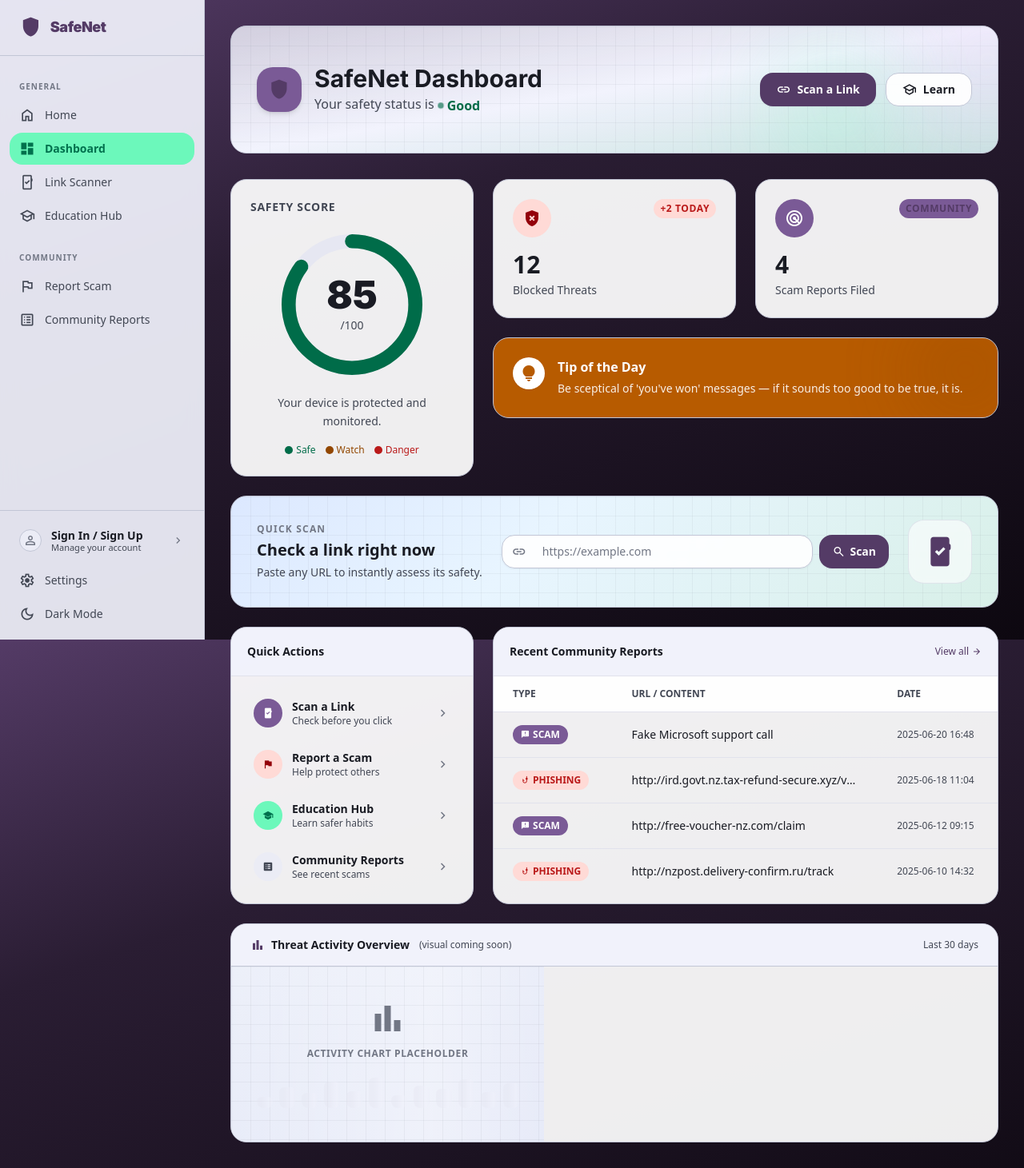
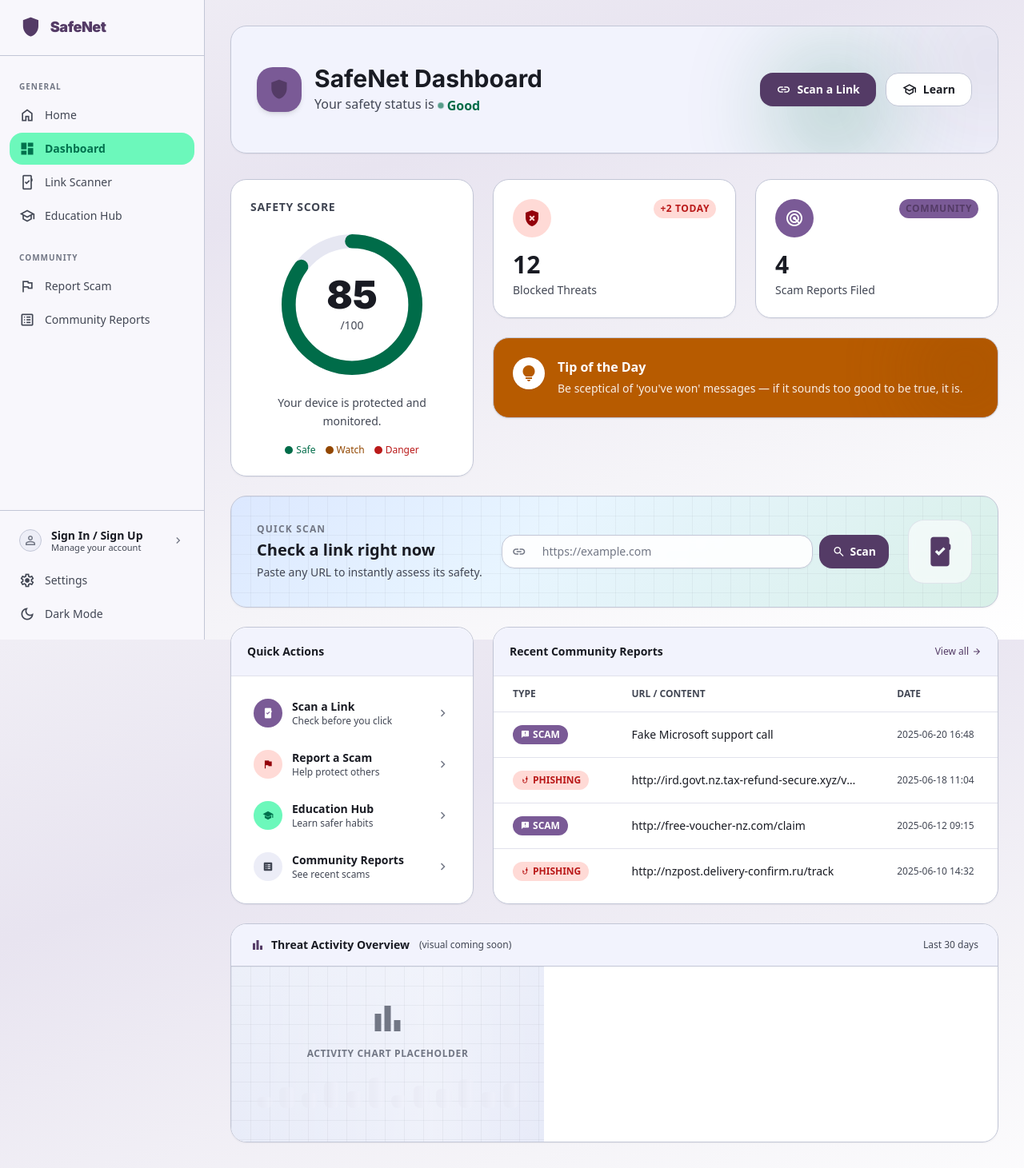
Before and after one commit to Ormiston-Senior-College-NZ/final-assessment-as91903-or-as91906-and-as91907-SalvatoreSH, a Flask app: page /dashboard in a window 1280 px wide. Shown: the whole page at 80% size. Run offline with Flask 3, Linux system fonts and the light colour scheme; some libraries are stand-ins or nearby versions.

Commit message:
Fix light mode bg + dashboard banner readability
- base.html: light mode now uses a clean grey-white gradient
  (#f0eef5 -> #e8e4f0 -> #f5f4f8 -> #ffffff) — surfaces are near-opaque
  so text is always readable. Dark mode keeps purple-to-black gradient
  with semi-transparent surfaces unchanged.
- index.html: dashboard welcome banner — removed img-placeholder-grid
  (was causing the metallic shimmer overlay). Orbs changed from
  bg-primary-fixed/bg-secondary-container (light colours) to
  bg-primary/bg-secondary at 8-10% opacity — barely visible tint,
  no interference with text.

```diff
--- a/SafeNet/templates/base.html
+++ b/SafeNet/templates/base.html
@@ -101,43 +101,47 @@
     </script>
 
     <style>
-        /* ── Global gradient background — always on, both themes ────────── */
+        /* ── Global background — theme-aware ────────────────────────────── */
         body {
-            background: linear-gradient(160deg, #543B66 0%, #2a1d33 35%, #0d0810 100%) fixed;
+            /* Light mode: clean grey-white gradient */
+            background: linear-gradient(160deg, #f0eef5 0%, #e8e4f0 30%, #f5f4f8 70%, #ffffff 100%) fixed;
             background-attachment: fixed;
             min-height: 100vh;
         }
 
-        /* Light theme surface overrides — semi-transparent so gradient bleeds through */
+        /* Light theme surface overrides — solid enough for readability */
         .bg-background                 { background-color: transparent !important; }
-        .bg-surface                    { background-color: rgba(249,249,255,0.92) !important; }
-        .bg-surface-container-lowest   { background-color: rgba(255,255,255,0.93) !important; }
-        .bg-surface-container-low      { background-color: rgba(242,243,253,0.90) !important; }
-        .bg-surface-container          { background-color: rgba(236,237,247,0.90) !important; }
-        .bg-surface-container-high     { background-color: rgba(230,231,242,0.90) !important; }
-        .bg-surface-container-highest  { background-color: rgba(225,226,236,0.90) !important; }
+        .bg-surface                    { background-color: rgba(249,249,255,0.97) !important; }
+        .bg-surface-container-lowest   { background-color: rgba(255,255,255,0.98) !important; }
+        .bg-surface-container-low      { background-color: rgba(242,243,253,0.97) !important; }
+        .bg-surface-container          { background-color: rgba(236,237,247,0.97) !important; }
+        .bg-surface-container-high     { background-color: rgba(230,231,242,0.97) !important; }
+        .bg-surface-container-highest  { background-color: rgba(225,226,236,0.97) !important; }
 
         nav.sidebar {
-            background-color: rgba(242,243,253,0.92) !important;
+            background-color: rgba(248,247,252,0.97) !important;
             backdrop-filter: blur(12px);
             -webkit-backdrop-filter: blur(12px);
         }
 
         header {
-            background-color: rgba(249,249,255,0.88) !important;
+            background-color: rgba(249,249,255,0.96) !important;
             backdrop-filter: blur(12px);
             -webkit-backdrop-filter: blur(12px);
         }
 
-        /* Mobile bottom nav */
         nav.md\:hidden {
-            background-color: rgba(249,249,255,0.92) !important;
+            background-color: rgba(249,249,255,0.97) !important;
             backdrop-filter: blur(12px);
             -webkit-backdrop-filter: blur(12px);
         }
 
-        /* ── Dark mode overrides ─────────────────────────────────────────── */
-        html.dark body                              { color: #e8e8f4; }
+        /* ── Dark mode: purple-to-black gradient ─────────────────────────── */
+        html.dark body {
+            background: linear-gradient(160deg, #543B66 0%, #2a1d33 35%, #0d0810 100%) fixed !important;
+            background-attachment: fixed !important;
+            color: #e8e8f4;
+        }
         html.dark .bg-background                   { background-color: transparent !important; }
         html.dark .bg-surface                      { background-color: rgba(26,27,35,0.88) !important; }
         html.dark .bg-surface-container-lowest     { background-color: rgba(20,21,32,0.90) !important; }
@@ -174,15 +178,14 @@
         html.dark .bg-error-container              { background-color: #690005; }
         html.dark .text-on-error-container         { color: #ffdad6; }
 
-        /* Sidebar + header dark */
         html.dark nav.sidebar {
-            background-color: rgba(26,27,35,0.90) !important;
+            background-color: rgba(26,27,35,0.92) !important;
             border-right: 1px solid #3a3c50;
             backdrop-filter: blur(12px);
             -webkit-backdrop-filter: blur(12px);
         }
         html.dark header {
-            background-color: rgba(26,27,35,0.88) !important;
+            background-color: rgba(26,27,35,0.90) !important;
             border-color: #3a3c50;
             backdrop-filter: blur(12px);
             -webkit-backdrop-filter: blur(12px);
@@ -191,7 +194,6 @@
             background-color: rgba(26,27,35,0.92) !important;
         }
 
-        /* Input/select dark */
         html.dark input, html.dark textarea, html.dark select {
             background-color: rgba(33,34,46,0.95);
             border-color: #3a3c50;
@@ -201,8 +203,8 @@
             color: #8a8d9e;
         }
 
-        /* ── Purple accent already set in Tailwind config — focus ring ─── */
-        :focus-visible       { outline-color: #543B66 !important; }
+        /* ── Focus ring ──────────────────────────────────────────────────── */
+        :focus-visible { outline-color: #543B66 !important; }
     </style>
 
     {% block extra_head %}{% endblock %}
--- a/SafeNet/templates/index.html
+++ b/SafeNet/templates/index.html
@@ -4,18 +4,17 @@
 {% block content %}
 
 <!-- ══════════════════════════════════════════════════════════════════════════
-     WELCOME BANNER  — visual image section + greeting
+     WELCOME BANNER
      ══════════════════════════════════════════════════════════════════════════ -->
 <div class="relative rounded-2xl overflow-hidden mb-8 border border-outline-variant shadow-sm min-h-[160px]
             flex items-center bg-surface-container-low reveal">
 
-    <!-- Background gradient + grid pattern -->
-    <div class="absolute inset-0 bg-gradient-to-br from-primary/10 via-surface-container-low to-secondary-container/20
-                img-placeholder-grid pointer-events-none"></div>
+    <!-- Subtle tinted gradient — no grid, no shimmer -->
+    <div class="absolute inset-0 bg-gradient-to-br from-primary/8 via-transparent to-secondary/5 pointer-events-none"></div>
 
-    <!-- Decorative orbs -->
-    <div class="deco-blob orb-drift   w-48 h-48 bg-primary-fixed   -top-10 -right-16  opacity-40"></div>
-    <div class="deco-blob orb-drift-2 w-32 h-32 bg-secondary-container bottom-0 right-32 opacity-30"></div>
+    <!-- Decorative orbs — muted so they don't wash out text -->
+    <div class="deco-blob orb-drift   w-48 h-48 bg-primary   -top-10 -right-16  opacity-10"></div>
+    <div class="deco-blob orb-drift-2 w-32 h-32 bg-secondary  bottom-0 right-32  opacity-8"></div>
 
     <!-- Content -->
     <div class="relative z-10 flex flex-col md:flex-row md:items-center justify-between gap-6 p-6 md:p-8 w-full">
```
